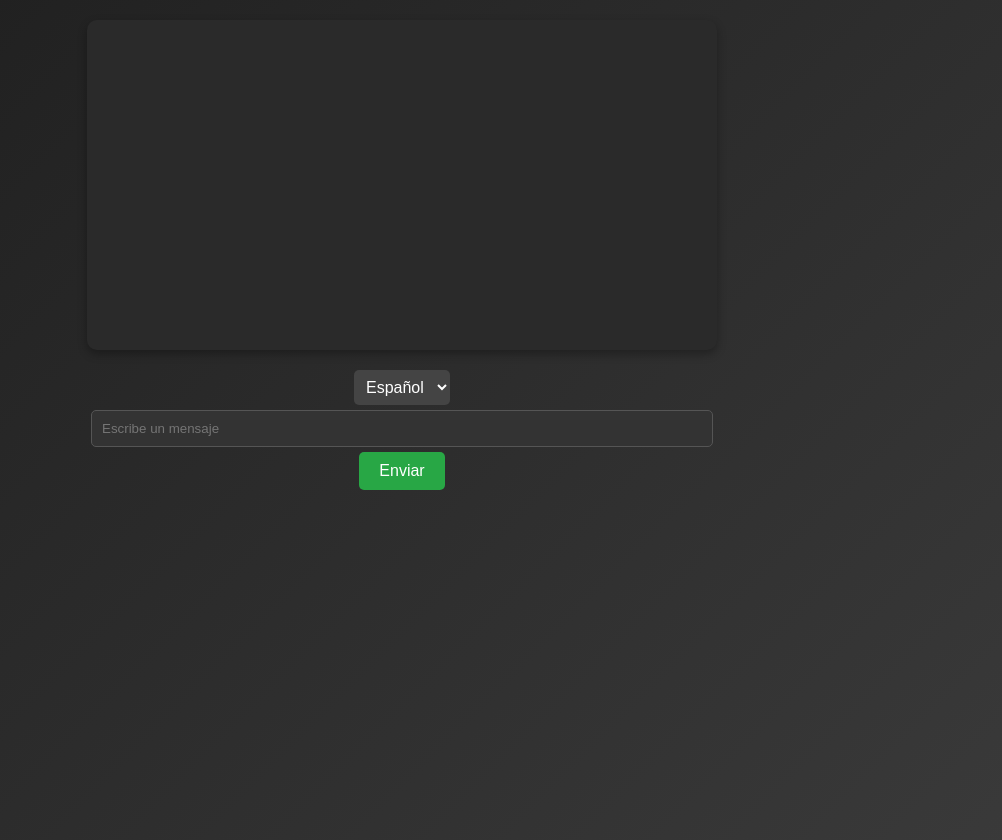
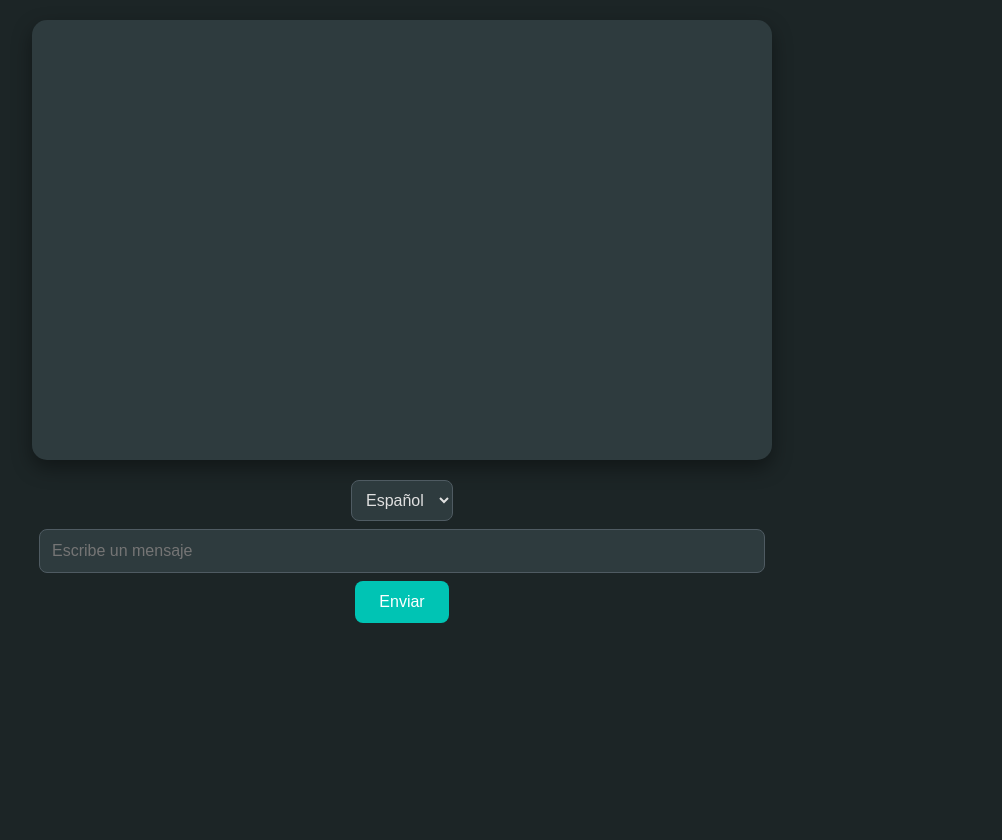
Before and after one commit to aaida6501-source/mi-chat-nuevo, a website: page public/index.html in a window 1280 px wide. Shown: the whole page, without its empty margins (238-1240 px from the left). Drawn offline with Linux system fonts and the light colour scheme.

Commit message:
Diseño elegante para chat.

```diff
--- a/public/estilos.css
+++ b/public/estilos.css
@@ -1,7 +1,7 @@
 body {
-  background: linear-gradient(135deg, #1e1e1e, #3a3a3a);
-  color: #fff;
-  font-family: 'Segoe UI', Arial, sans-serif;
+  background: #1c2526;
+  color: #e0e0e0;
+  font-family: 'Poppins', Arial, sans-serif;
   margin: 0;
   padding: 20px;
   display: flex;
@@ -11,65 +11,81 @@ body {
 }
 #chat {
   width: 100%;
-  max-width: 600px;
-  min-height: 300px;
-  max-height: 500px;
+  max-width: 700px;
+  min-height: 400px;
+  max-height: 600px;
   overflow-y: auto;
-  background: #2a2a2a;
-  border-radius: 10px;
-  padding: 15px;
-  box-shadow: 0 4px 10px rgba(0, 0, 0, 0.3);
+  background: #2e3b3e;
+  border-radius: 15px;
+  padding: 20px;
+  box-shadow: 0 8px 20px rgba(0, 0, 0, 0.4);
   margin-bottom: 20px;
 }
 .message {
   background: #007bff;
   color: #fff;
-  padding: 10px 15px;
-  margin: 8px;
-  border-radius: 15px;
+  padding: 12px 18px;
+  margin: 10px 10px 10px 50px;
+  border-radius: 20px 20px 5px 20px;
   max-width: 70%;
   word-wrap: break-word;
-  align-self: flex-end;
+  animation: slideIn 0.3s ease;
+  position: relative;
 }
 .message img, .message video {
   max-width: 100%;
   border-radius: 10px;
-  margin-top: 5px;
+  margin-top: 8px;
+}
+.message a {
+  color: #80d8ff;
+  text-decoration: none;
+}
+@keyframes slideIn {
+  from { transform: translateY(20px); opacity: 0; }
+  to { transform: translateY(0); opacity: 1; }
 }
 #language {
-  background: #444;
+  background: #2e3b3e;
+  color: #e0e0e0;
+  border: 1px solid #4f5b62;
+  padding: 10px;
+  border-radius: 8px;
+  font-size: 16px;
+  cursor: pointer;
+  transition: background 0.2s;
+}
+#language:hover {
+  background: #3b4b50;
+}
+#message-input, #file-input {
+  background: #2e3b3e;
+  color: #e0e0e0;
+  border: 1px solid #4f5b62;
+  padding: 12px;
+  border-radius: 8px;
+  width: 100%;
+  max-width: 700px;
+  margin: 8px 0;
+  font-size: 16px;
+}
+button {
+  background: #00c4b4;
   color: #fff;
   border: none;
-  padding: 8px;
-  border-radius: 5px;
-  font-size: 16px;
-  cursor: pointer;
-}
-#message-input, #file-input {
-  background: #333;
-  color: #fff;
-  border: 1px solid #555;
-  padding: 10px;
-  border-radius: 5px;
-  width: 100%;
-  max-width: 600px;
-  margin: 5px 0;
-}
-button {
-  background: #28a745;
-  color: #fff;
-  border: none;
-  padding: 10px 20px;
-  border-radius: 5px;
+  padding: 12px 24px;
+  border-radius: 8px;
   cursor: pointer;
   font-size: 16px;
+  transition: background 0.2s, transform 0.1s;
 }
 button:hover {
-  background: #218838;
+  background: #00a69b;
+  transform: scale(1.05);
 }
 .input-container {
   display: flex;
   flex-direction: column;
   width: 100%;
-  max-width: 600px;
+  max-width: 700px;
 }
```
